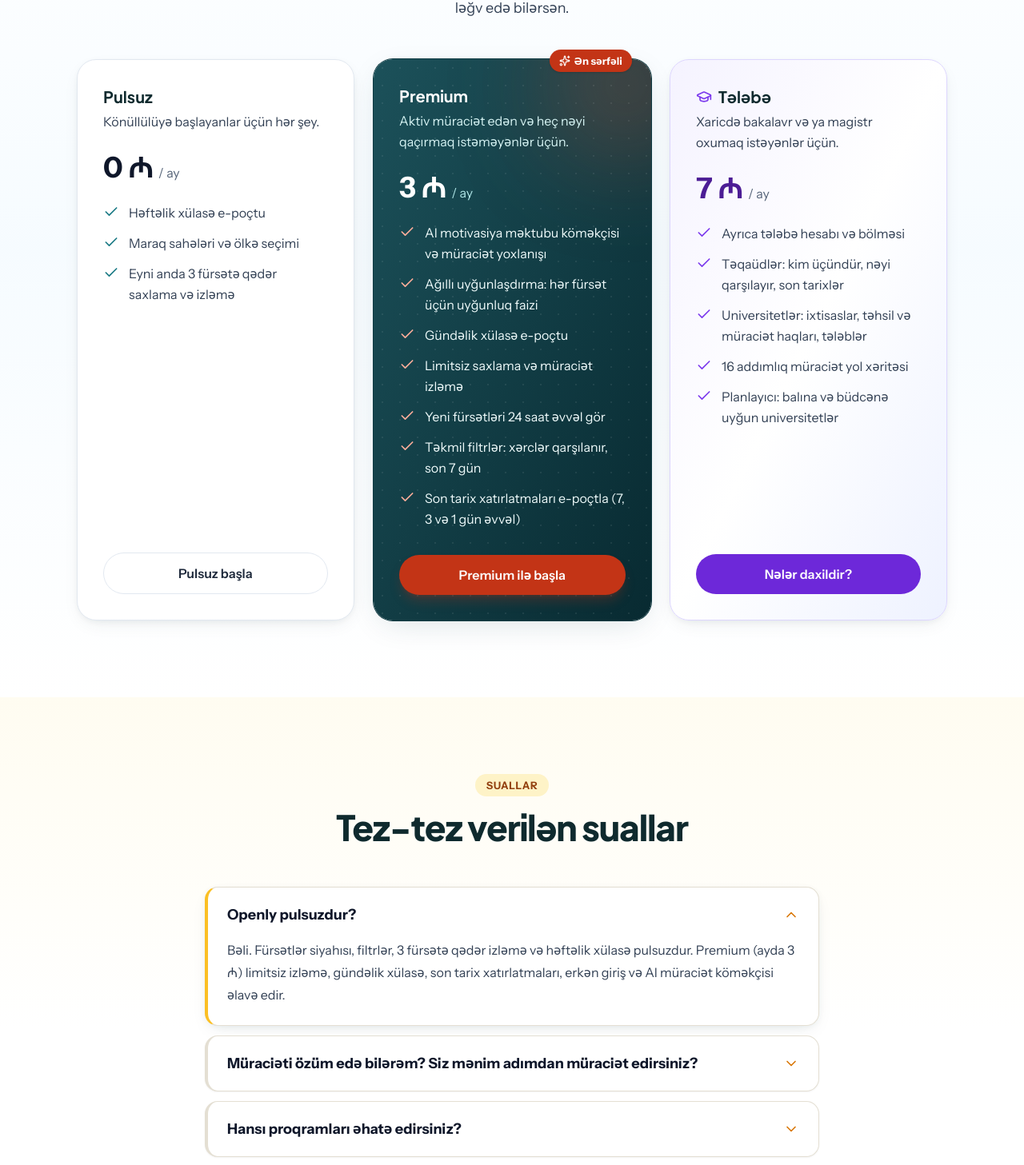
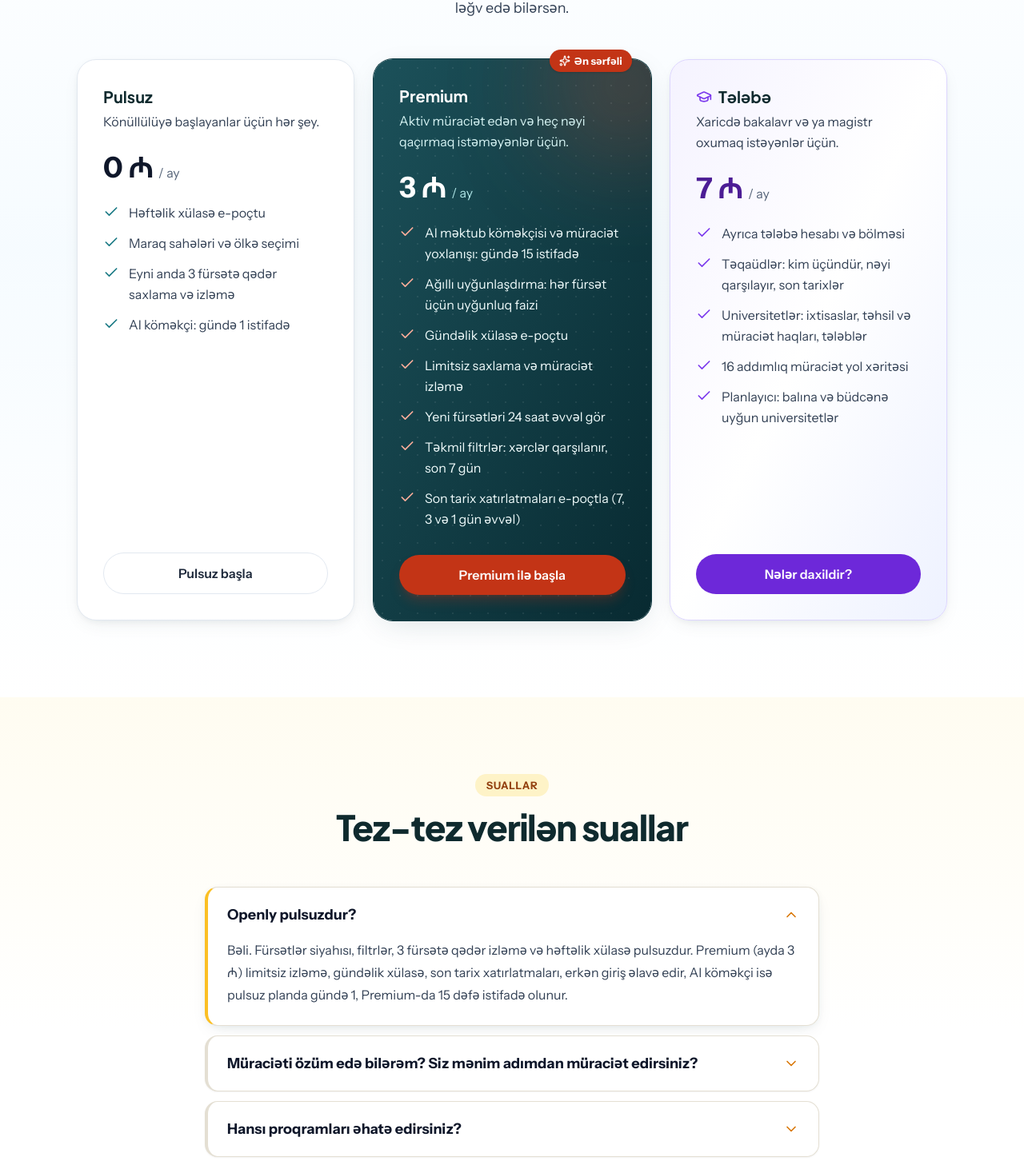
Before and after one commit to 1brah1m0f/Voluntering-platform, a React (Vite) app: page / in a window 1280 px wide. Shown: the part 2814-4271 px from the top of the page at 80% size. Built offline with nearby package versions, Linux system fonts and the light colour scheme; no server answers; the database is empty.

Commit message:
Landing pricing and FAQ: AI 1 use a day free, 15 with Premium

```diff
--- a/src/i18n.ts
+++ b/src/i18n.ts
@@ -145,7 +145,7 @@ const az = {
     items: [
       {
         q: `${BRAND} pulsuzdur?`,
-        a: `Bəli. Fürsətlər siyahısı, filtrlər, ${FREE_EVENT_LIMIT} fürsətə qədər izləmə və həftəlik xülasə pulsuzdur. Premium (ayda 3 ₼) limitsiz izləmə, gündəlik xülasə, son tarix xatırlatmaları, erkən giriş və AI müraciət köməkçisi əlavə edir.`,
+        a: `Bəli. Fürsətlər siyahısı, filtrlər, ${FREE_EVENT_LIMIT} fürsətə qədər izləmə və həftəlik xülasə pulsuzdur. Premium (ayda 3 ₼) limitsiz izləmə, gündəlik xülasə, son tarix xatırlatmaları, erkən giriş əlavə edir, AI köməkçi isə pulsuz planda gündə 1, Premium-da 15 dəfə istifadə olunur.`,
       },
       {
         q: 'Müraciəti özüm edə bilərəm? Siz mənim adımdan müraciət edirsiniz?',
@@ -179,6 +179,7 @@ const az = {
         'Həftəlik xülasə e-poçtu',
         'Maraq sahələri və ölkə seçimi',
         `Eyni anda ${FREE_EVENT_LIMIT} fürsətə qədər saxlama və izləmə`,
+        'AI köməkçi: gündə 1 istifadə',
       ],
     },
     premium: {
@@ -186,7 +187,7 @@ const az = {
       price: '3 ₼',
       desc: 'Aktiv müraciət edən və heç nəyi qaçırmaq istəməyənlər üçün.',
       features: [
-        'AI motivasiya məktubu köməkçisi və müraciət yoxlanışı',
+        'AI məktub köməkçisi və müraciət yoxlanışı: gündə 15 istifadə',
         'Ağıllı uyğunlaşdırma: hər fürsət üçün uyğunluq faizi',
         'Gündəlik xülasə e-poçtu',
         'Limitsiz saxlama və müraciət izləmə',
@@ -382,7 +383,7 @@ const en: Dict = {
     items: [
       {
         q: `Is ${BRAND} free?`,
-        a: `Yes. The opportunity list, filters, tracking up to ${FREE_EVENT_LIMIT} opportunities and the weekly digest are free. Premium (3 ₼ a month) adds unlimited tracking, a daily digest, deadline reminders, early access and the AI application assistant.`,
+        a: `Yes. The opportunity list, filters, tracking up to ${FREE_EVENT_LIMIT} opportunities and the weekly digest are free. Premium (3 ₼ a month) adds unlimited tracking, a daily digest, deadline reminders, and early access; the AI assistant gives you 1 use a day on the free plan and 15 with Premium.`,
       },
       {
         q: 'Can I apply myself? Do you apply on my behalf?',
@@ -416,6 +417,7 @@ const en: Dict = {
         'Weekly digest email',
         'Interest areas and country selection',
         `Save and track up to ${FREE_EVENT_LIMIT} opportunities at a time`,
+        'AI assistant: 1 use a day',
       ],
     },
     premium: {
@@ -423,7 +425,7 @@ const en: Dict = {
       price: '3 ₼',
       desc: 'For active applicants who don’t want to miss anything.',
       features: [
-        'AI motivation letter assistant and application review',
+        'AI letter assistant and application review: 15 uses a day',
         'Smart matching: a fit score for every opportunity',
         'Daily digest email',
         'Unlimited saved & tracked opportunities',
```
